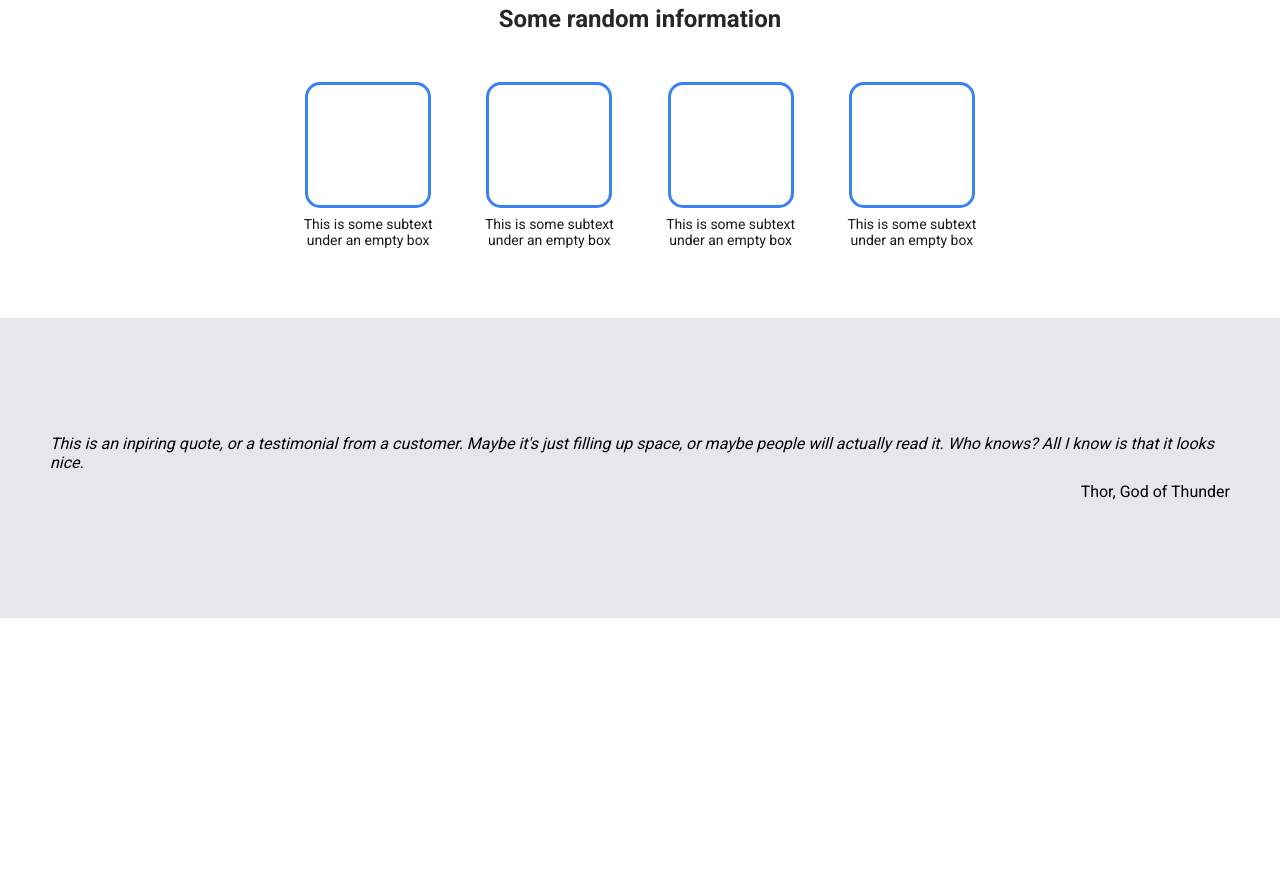
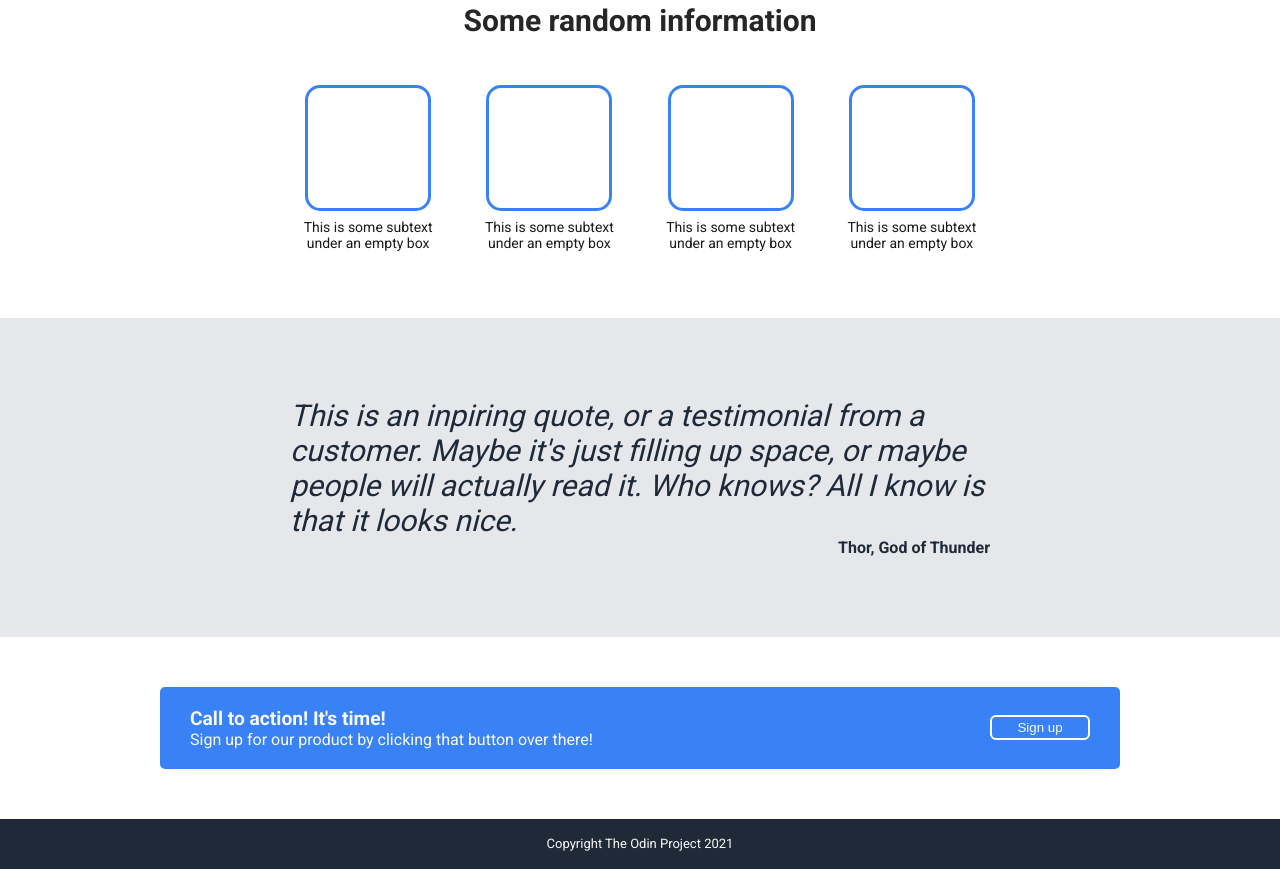
Before and after one commit to DanyonStitt/First-landing-page, a plain HTML site: page index.html in a window 1280 px wide. Shown: the part 529-1398 px from the top of the page. Before the commit the page ends 1147 px from the top, so only its background shows below. Drawn offline with Linux system fonts and the light colour scheme.

Commit message:
Added and styled fourth section and footer

```diff
--- a/index.html
+++ b/index.html
@@ -67,6 +67,7 @@
     </div>
 
     <div class="third-section">
+        <div class="content">
             <div class="quote">
                 <em>
                     This is an inpiring quote, or a testimonial from a
@@ -79,5 +80,27 @@
                 Thor, God of Thunder
             </div>
         </div>
+    </div>
+
+    <div class="fourth-section">
+        <div class="content">
+            <div class="left">
+                <div class="the-call">
+                    Call to action! It's time!
+                </div>
+                <div>
+                    Sign up for our product by clicking that button
+                    over there!
+                </div>
+            </div>
+            <button>Sign up</button>
+        </div>
+    </div>
+
+    <div class="footer">
+        <div class="content">
+            Copyright The Odin Project 2021
+        </div>
+    </div>
 </body>
 </html>
--- a/style.css
+++ b/style.css
@@ -63,7 +63,7 @@ a {
     font-size: 14px;
 }
 
-button {
+.top-content button {
     width: 100px;
     border-radius: 6px;
     border: none;
@@ -90,7 +90,7 @@ img {max-width: 100%;}
 
 .second-section .main-text {
     filter: contrast(70%);
-    font-size: x-large;
+    font-size: 30px;
     font-weight: 900;
 }
 
@@ -125,13 +125,78 @@ img {max-width: 100%;}
 .third-section {
     display: flex;
     flex-direction: column;
-    height: 200px;
     background-color: #e5e7eb;
     justify-content: center;
-    padding: 50px;
+    align-items: center;
+    padding: 80px;
     gap: 10px;
 }
 
-.person {
+.third-section .content {
+    max-width: 700px;
+    display: flex;
+    flex-direction: column;
+}
+
+.quote {
+    font-size: 30px;
+    font-weight: lighter;
+    align-items: center;
+    color: #1F2937;
+}
+
+.content .person {
     align-self: flex-end;
+    font-weight: bold;
+    color: #1F2937;
 }
+
+.fourth-section {
+    display: flex;
+    padding: 50px;
+    justify-content: center;
+}
+
+.fourth-section .content {
+    display: flex;
+    padding: 20px;
+    padding-left: 30px;
+    padding-right: 30px;
+    justify-content: space-between;
+    align-items: center;
+    width: 900px;
+    background-color: #3882f6;
+    color: #F9FAF8;
+    border-radius: 5px;
+}
+
+.fourth-section .content .left {
+    display: flex;
+    flex-direction: column;
+    width: 500px;
+    gap: 0px;
+}
+
+.fourth-section .content .left .the-call {
+    font-size: larger;
+    font-weight: bold;
+}
+
+.fourth-section button {
+    width: 100px;
+    border-radius: 6px;
+    border: 2px solid white;
+    background-color: #3882f6;
+    color: #F9FAF8;
+    height: 25px;
+}
+
+.footer {
+    display: flex;
+    height: 50px;
+    background-color: #1F2937;
+    color: #F9FAF8;
+    font-size: small;
+    justify-content: center;
+    align-items: center;
+}
```
Lines whose indentation alone changed are shown as unchanged.
